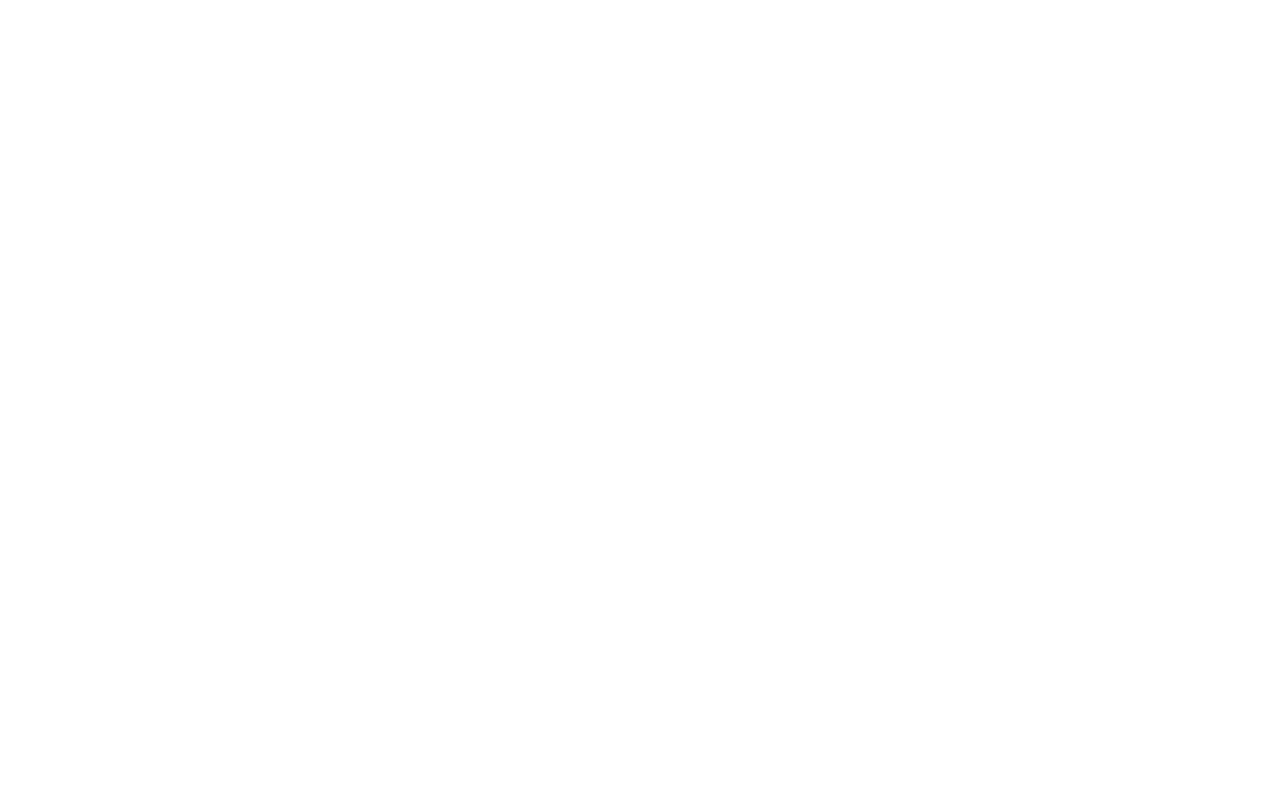
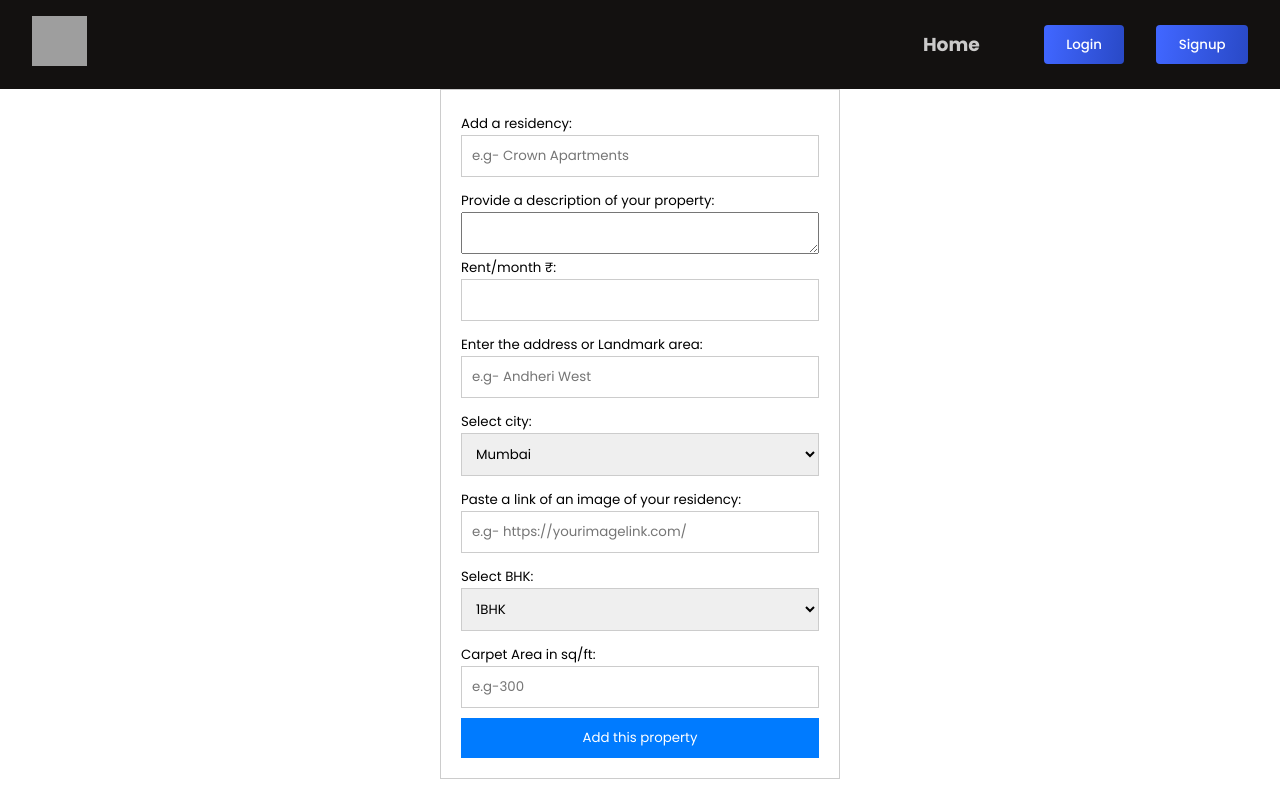
Before and after one commit to eshaan446/reunionproperties, a React (Vite) app in the folder client/: page /addProperty in a window 1280 px wide. Before the commit this address had no page. Built offline with nearby package versions, Linux system fonts and the light colour scheme; grey boxes are pictures that could not be loaded.

Commit message:
Feature of Adding properties

```diff
--- a/client/package.json
+++ b/client/package.json
@@ -9,6 +9,7 @@
     "preview": "vite preview"
   },
   "dependencies": {
+    "bootstrap-icons": "^1.11.2",
     "framer-motion": "^10.8.5",
     "react": "^18.2.0",
     "react-accessible-accordion": "^5.0.0",
--- a/client/src/App.jsx
+++ b/client/src/App.jsx
@@ -3,6 +3,7 @@
 import Properties from "./components/Properties/Properties";
 import Signup from "./components/Signup/Signup";
 import Login from "./components/Login/Login";
+import AddProperty from "./components/AddProperty/AddProperty";
 
 function App() {
   return (
@@ -12,6 +13,7 @@
     <Route path='/properties' element={<Properties/>}/>
     <Route path='/login' element={<Login/>}/>
     <Route path='/signup' element={<Signup/>}/>
+    <Route path='/addProperty' element={<AddProperty/>}/>
     </Routes>
     </BrowserRouter>
   );
--- /dev/null
+++ b/client/src/components/AddProperty/AddProperty.jsx
@@ -0,0 +1,112 @@
+import React, { useState } from "react";
+import Header from "../Header/Header";
+
+const email = localStorage.getItem("userEmail");
+
+const AddProperty = () => {
+  const [title, setTitle] = useState("");
+  const [description, setDescription] = useState("");
+  const [price, setPrice] = useState('');
+  const [address, setAddress] = useState("");
+  const [city, setCity] = useState("Mumbai");
+  const [image, setImage] = useState('');
+  const [bhk, setBhk] = useState(1);
+  const [carpetArea, setCarpetArea] = useState('');
+  const email = localStorage.getItem("userEmail");
+
+  const fetchdata = async (data) => {
+    try {
+      let response = await fetch(
+        "https://reunionproperties-server.vercel.app/api/property",
+        {
+          method: "POST",
+          headers: {
+            "Content-Type": "application/json",
+          },
+          body: JSON.stringify({ data }),
+        }
+      );
+      let jsondata = await response.json();
+      if (response.status === 200) {
+        alert('Property Added Successfully')
+      }
+    } catch (error) {
+        alert('This property already exists.')
+      console.error("Error:", error);
+    }
+  };
+
+  const handleSubmit = (e) => {
+    e.preventDefault();
+    let data = {
+      title,
+      description,
+      price: parseInt(price),
+      address,
+      city,
+      country: "India",
+      image,
+      facilities: { bhk, carpetArea: parseInt(carpetArea) },
+      userEmail: email
+    };
+    fetchdata(data);
+  };
+
+  return (
+    <div>
+      <Header />
+      <div className="flexCenter innerWidth">
+        <form onSubmit={handleSubmit}>
+          <span>
+            <small>Add a residency:</small>
+          </span>
+          <input type="text" placeholder="e.g- Crown Apartments" value={title} onChange={(e)=>setTitle(e.target.value)} required/>
+          <span>
+            <small>Provide a description of your property:</small>
+          </span>
+          <textarea value={description} onChange={(e)=>setDescription(e.target.value)} required></textarea>
+
+          <span>
+            <small>Rent/month ₹:</small>
+          </span>
+          <input type="number" value={price} onChange={(e)=>setPrice(parseInt(e.target.value))} required/>
+          <span>
+          <span>
+            <small>Enter the address or Landmark area:</small>
+          </span>
+          <input type="text" placeholder="e.g- Andheri West" value={address} onChange={(e)=>setAddress(e.target.value)} required/>
+          <span></span>
+            <small>Select city:</small>
+          </span>
+          <select onChange={(e)=>setCity(e.target.value)}>
+            <option value="Mumbai">Mumbai</option>
+            <option value="Delhi">Delhi</option>
+            <option value="Bangalore">Bangalore</option>
+          </select>
+          <span>
+            <small>Paste a link of an image of your residency:</small>
+          </span>
+          <input type="text" value={image} placeholder="e.g- https://yourimagelink.com/" onChange={(e)=>setImage(e.target.value)} required/>
+          {image !=='' && <small><i>*Please make sure that the image link is working*.</i></small>}
+          <span>
+            <small>Select BHK:</small>
+          </span>
+          <select value={bhk} onChange={(e)=>setBhk(parseInt(e.target.value))}>
+            <option value="1">1BHK</option>
+            <option value="2">2BHK</option>
+            <option value="3">3BHK</option>
+            <option value="4">4BHK</option>
+          </select>
+          <span>
+            <small>Carpet Area in sq/ft:</small>
+          </span>
+          <input type="number" placeholder="e.g-300" value={carpetArea} onChange={(e)=>setCarpetArea(parseInt(e.target.value))} required/>
+
+          <button type="submit">Add this property</button>
+        </form>
+      </div>
+    </div>
+  );
+};
+
+export default AddProperty;
--- a/client/src/components/Header/Header.jsx
+++ b/client/src/components/Header/Header.jsx
@@ -19,6 +19,7 @@
 
   function handleLogout(){
     localStorage.removeItem("authToken");
+    localStorage.removeItem("userEmail");
     navigate('/')
     Toast("Logout Successfull");
   }
@@ -30,6 +31,7 @@
           {/* <h2>Reunion</h2> */}
         </Link>
         <div className=" flexCenter h-menu">
+        <Link to={'/'}><h3>Home</h3></Link>
           <NavLink to="/properties">
             {localStorage.getItem("authToken")?(<h3>My Properties</h3>):""}
 
--- a/client/src/components/Properties/Properties.jsx
+++ b/client/src/components/Properties/Properties.jsx
@@ -6,6 +6,8 @@
 import { sliderSettings } from "../../utils/common";
 import "./Properties.css";
 import { HashLoader, SyncLoader } from "react-spinners";
+import { Link } from "react-router-dom";
+
 
 const Properties = () => {
   const [apidata, setapidata] = useState([]);
@@ -58,11 +60,12 @@
               value={search}
               onChange={(e) => setsearch(e.target.value)}
             />
+            <Link to='/addProperty'><button className="flexCenter innerWidth">Add a property</button></Link>
           </form>
           </div>
           <br />
           <Swiper {...sliderSettings}>
-            <SlideNextButton />
+             <SlideNextButton />
             {/* slider */}
             {apidata.length===0 ? (
               <div className="flexCenter innerWidth">
@@ -78,7 +81,7 @@
                 .map((card, i) => (
                   <SwiperSlide key={i}>
                     <div className="flexColStart r-card">
-                      <img src={card.image} alt="home" />
+                      <img src={card.image} alt="property image" />
 
                       <span className="secondaryText r-price">
                         <span style={{ color: "orange" }}>₹</span>
```
Also changed, not shown: 1 other file (tests, documents, lock files or other folders).
